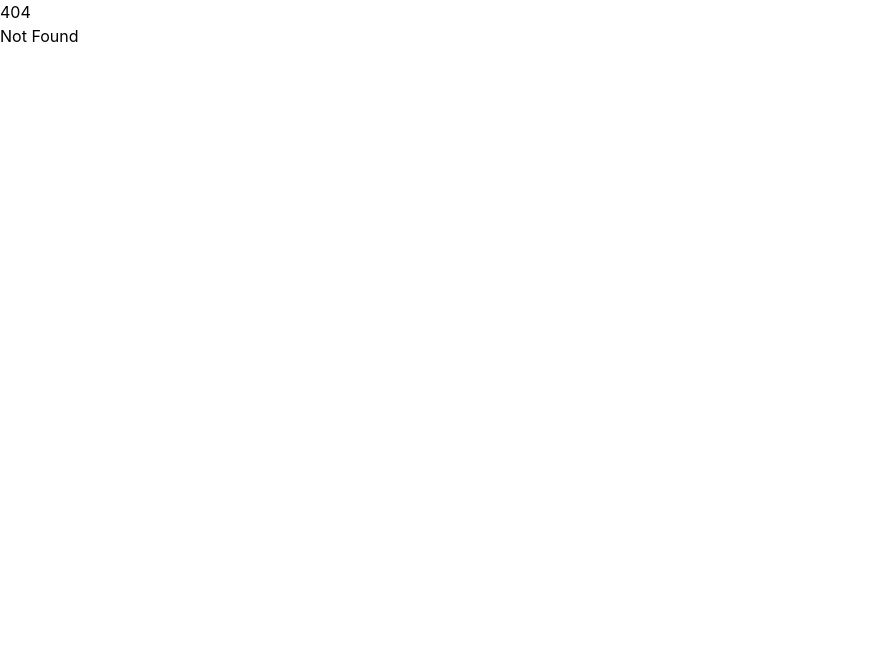
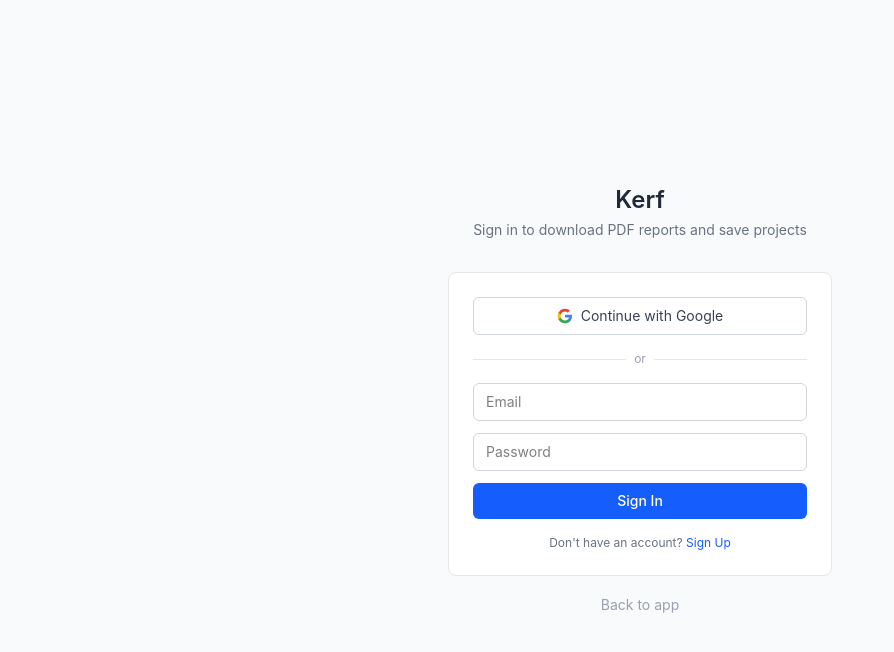
Before and after one commit to josebiro/kerf, a SvelteKit app in the folder frontend/: page /login in a window 1280 px wide. Before the commit this address had no page. Shown: the top 652 px of the page, without its empty margins (0-894 px from the left). Built offline with nearby package versions, Linux system fonts and the light colour scheme; no server answers.

Commit message:
feat: add login page with email/password and Google OAuth

```diff
--- /dev/null
+++ b/frontend/src/routes/auth/callback/+page.svelte
@@ -0,0 +1,30 @@
+<script lang="ts">
+	import { onMount } from 'svelte';
+	import { goto } from '$app/navigation';
+	import { page } from '$app/state';
+	import { supabase } from '$lib/supabase';
+
+	let error = $state('');
+
+	onMount(async () => {
+		const { error: authError } = await supabase.auth.getSession();
+		if (authError) {
+			error = authError.message;
+			return;
+		}
+
+		const redirectTo = page.url.searchParams.get('redirect') || '/';
+		goto(redirectTo);
+	});
+</script>
+
+<div class="min-h-screen bg-gray-50 flex items-center justify-center">
+	{#if error}
+		<div class="text-center">
+			<p class="text-red-600 mb-4">{error}</p>
+			<a href="/login" class="text-blue-600 hover:underline text-sm">Try again</a>
+		</div>
+	{:else}
+		<p class="text-gray-500">Completing sign in...</p>
+	{/if}
+</div>
--- /dev/null
+++ b/frontend/src/routes/login/+page.svelte
@@ -0,0 +1,144 @@
+<script lang="ts">
+	import { supabase } from '$lib/supabase';
+	import { isAuthenticated } from '$lib/stores/auth';
+	import { goto } from '$app/navigation';
+	import { page } from '$app/state';
+
+	let email = $state('');
+	let password = $state('');
+	let error = $state('');
+	let loading = $state(false);
+	let isSignUp = $state(false);
+	let checkEmail = $state(false);
+
+	const redirectTo = $derived(page.url.searchParams.get('redirect') || '/');
+
+	$effect(() => {
+		if ($isAuthenticated) {
+			goto(redirectTo);
+		}
+	});
+
+	async function handleEmailAuth() {
+		error = '';
+		loading = true;
+		try {
+			if (isSignUp) {
+				const { error: signUpError } = await supabase.auth.signUp({
+					email,
+					password,
+					options: {
+						emailRedirectTo: `${window.location.origin}/auth/callback?redirect=${encodeURIComponent(redirectTo)}`,
+					},
+				});
+				if (signUpError) throw signUpError;
+				checkEmail = true;
+			} else {
+				const { error: signInError } = await supabase.auth.signInWithPassword({
+					email,
+					password,
+				});
+				if (signInError) throw signInError;
+				goto(redirectTo);
+			}
+		} catch (e) {
+			error = e instanceof Error ? e.message : 'Authentication failed';
+		} finally {
+			loading = false;
+		}
+	}
+
+	async function handleGoogleAuth() {
+		error = '';
+		const { error: oauthError } = await supabase.auth.signInWithOAuth({
+			provider: 'google',
+			options: {
+				redirectTo: `${window.location.origin}/auth/callback?redirect=${encodeURIComponent(redirectTo)}`,
+			},
+		});
+		if (oauthError) {
+			error = oauthError.message;
+		}
+	}
+</script>
+
+<div class="min-h-screen bg-gray-50 flex items-center justify-center px-4">
+	<div class="max-w-sm w-full">
+		<div class="text-center mb-8">
+			<h1 class="text-2xl font-semibold text-gray-800">Kerf</h1>
+			<p class="text-sm text-gray-500 mt-1">Sign in to download PDF reports and save projects</p>
+		</div>
+
+		{#if checkEmail}
+			<div class="bg-white rounded-lg border border-gray-200 p-6 text-center">
+				<h2 class="text-lg font-medium text-gray-800 mb-2">Check your email</h2>
+				<p class="text-sm text-gray-500">We sent a verification link to <strong>{email}</strong>. Click the link to finish signing up.</p>
+			</div>
+		{:else}
+			<div class="bg-white rounded-lg border border-gray-200 p-6 space-y-4">
+				<button
+					onclick={handleGoogleAuth}
+					class="w-full flex items-center justify-center gap-2 border border-gray-300 rounded-md px-4 py-2 text-sm text-gray-700 hover:bg-gray-50"
+				>
+					<svg class="w-4 h-4" viewBox="0 0 24 24">
+						<path fill="#4285F4" d="M22.56 12.25c0-.78-.07-1.53-.2-2.25H12v4.26h5.92a5.06 5.06 0 0 1-2.2 3.32v2.77h3.57c2.08-1.92 3.28-4.74 3.28-8.1z"/>
+						<path fill="#34A853" d="M12 23c2.97 0 5.46-.98 7.28-2.66l-3.57-2.77c-.98.66-2.23 1.06-3.71 1.06-2.86 0-5.29-1.93-6.16-4.53H2.18v2.84C3.99 20.53 7.7 23 12 23z"/>
+						<path fill="#FBBC05" d="M5.84 14.09c-.22-.66-.35-1.36-.35-2.09s.13-1.43.35-2.09V7.07H2.18C1.43 8.55 1 10.22 1 12s.43 3.45 1.18 4.93l2.85-2.22.81-.62z"/>
+						<path fill="#EA4335" d="M12 5.38c1.62 0 3.06.56 4.21 1.64l3.15-3.15C17.45 2.09 14.97 1 12 1 7.7 1 3.99 3.47 2.18 7.07l3.66 2.84c.87-2.6 3.3-4.53 6.16-4.53z"/>
+					</svg>
+					Continue with Google
+				</button>
+
+				<div class="relative">
+					<div class="absolute inset-0 flex items-center"><div class="w-full border-t border-gray-200"></div></div>
+					<div class="relative flex justify-center text-xs"><span class="bg-white px-2 text-gray-400">or</span></div>
+				</div>
+
+				<form onsubmit={(e) => { e.preventDefault(); handleEmailAuth(); }} class="space-y-3">
+					<div>
+						<input
+							type="email"
+							bind:value={email}
+							placeholder="Email"
+							required
+							class="w-full border border-gray-300 rounded-md px-3 py-2 text-sm focus:outline-none focus:ring-2 focus:ring-blue-500 focus:border-transparent"
+						/>
+					</div>
+					<div>
+						<input
+							type="password"
+							bind:value={password}
+							placeholder="Password"
+							required
+							minlength="6"
+							class="w-full border border-gray-300 rounded-md px-3 py-2 text-sm focus:outline-none focus:ring-2 focus:ring-blue-500 focus:border-transparent"
+						/>
+					</div>
+					<button
+						type="submit"
+						disabled={loading}
+						class="w-full bg-blue-600 text-white py-2 px-4 rounded-md text-sm font-medium hover:bg-blue-700 disabled:opacity-50"
+					>
+						{loading ? 'Please wait...' : isSignUp ? 'Sign Up' : 'Sign In'}
+					</button>
+				</form>
+
+				{#if error}
+					<p class="text-sm text-red-600">{error}</p>
+				{/if}
+
+				<p class="text-center text-xs text-gray-500">
+					{#if isSignUp}
+						Already have an account? <button class="text-blue-600 hover:underline" onclick={() => (isSignUp = false)}>Sign In</button>
+					{:else}
+						Don't have an account? <button class="text-blue-600 hover:underline" onclick={() => (isSignUp = true)}>Sign Up</button>
+					{/if}
+				</p>
+			</div>
+		{/if}
+
+		<p class="text-center mt-4">
+			<a href="/" class="text-sm text-gray-400 hover:text-gray-600">Back to app</a>
+		</p>
+	</div>
+</div>
```
